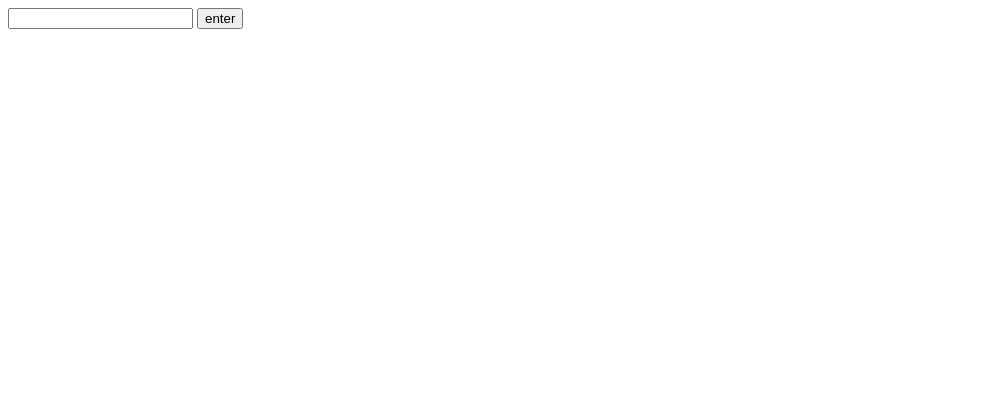
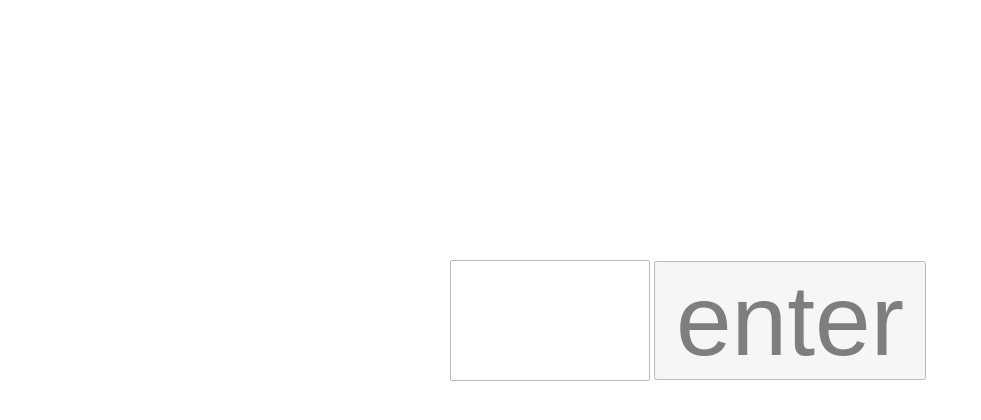
Before and after one commit to mankiww/gongbu, a plain HTML site: page Baseball/Baseball.html in a window 1280 px wide. Shown: the whole page, without its empty margins (0-981 px from the left). Drawn offline with Linux system fonts and the light colour scheme.

Commit message:
Add files via upload

```diff
--- a/Baseball/baseball.css
+++ b/Baseball/baseball.css
@@ -1,3 +1,23 @@
+
+form {
+    position: absolute;
+    top: 40%;
+    left: 50%;
+    margin-top: -60px;
+    margin-left: -190px;
+    text-align: center;
+}
+
+input{
+    width: 2em;
+    font-size: 100px;
+    opacity: 0.5;
+}
+button {
+    font-size: 100px;
+    padding: 0 20px;
+    opacity: 0.5;
+}
 
 fieldset {
     display: inline-block;
@@ -12,6 +32,5 @@ fieldset {
 }
 
 .win {
-    background-color: mintcream;
-    border: 1px solid darkgray;
+    border: 1px solid black;
 }
```
